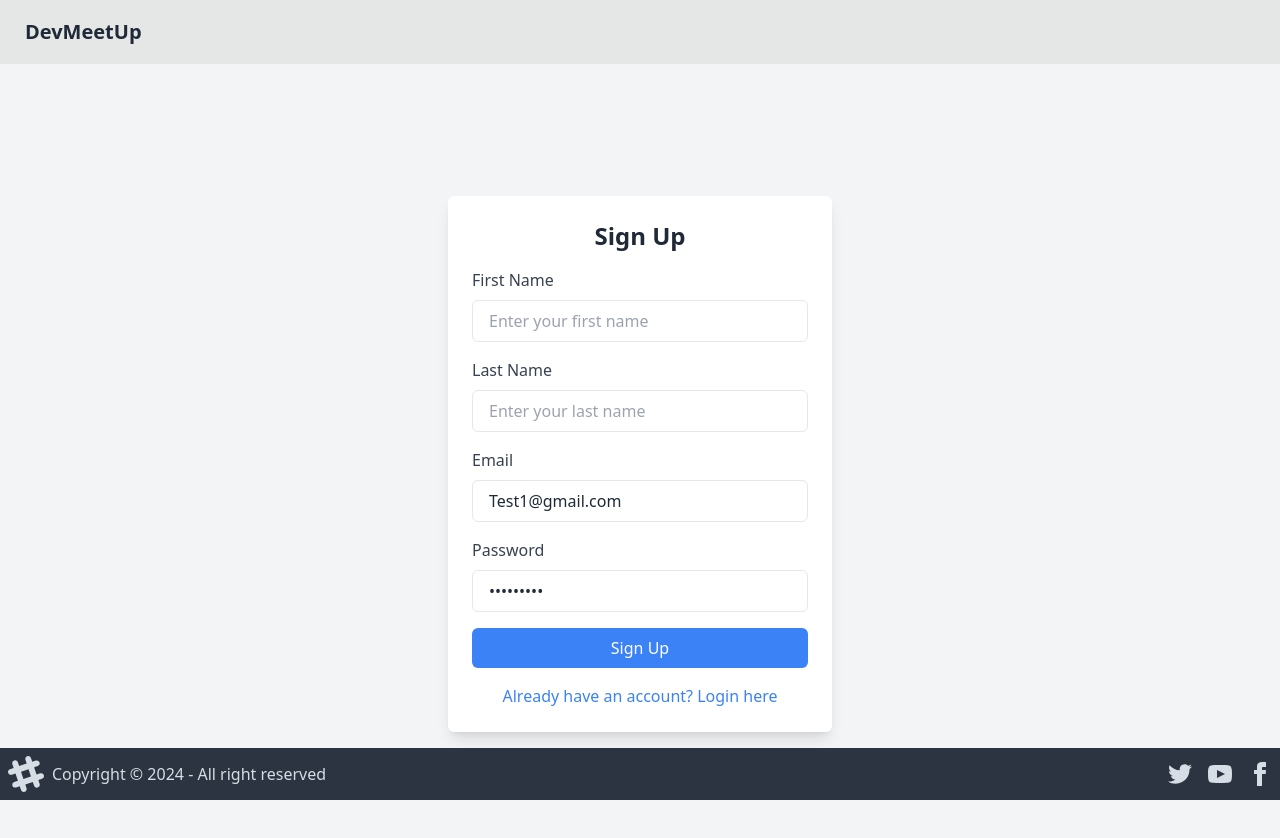
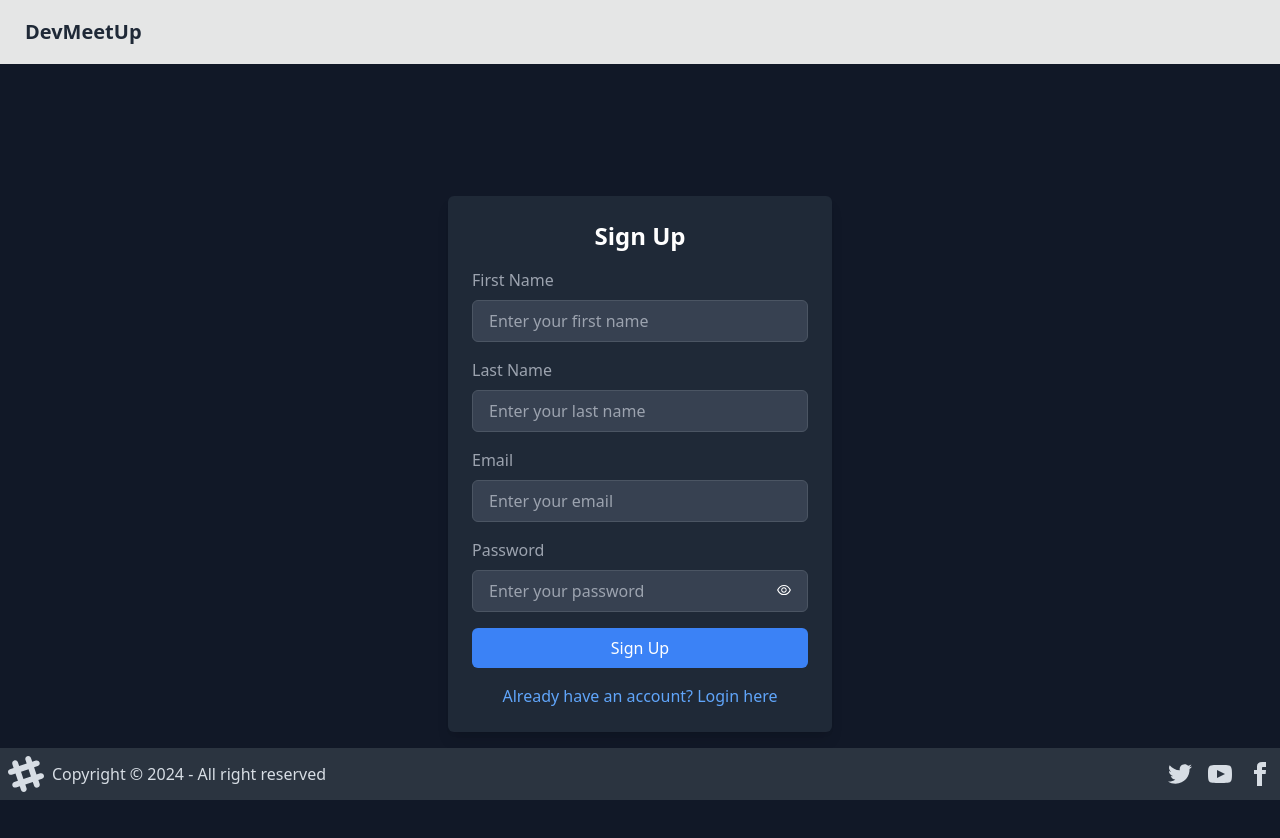
Before and after one commit to SankalpHaritash21/DevMeetUp-_Client, a React (Vite) app: page /login in a window 1280 px wide. Both pictures are taken after a click on the button "Don't have an account? Sign up". Shown: the top 838 px of the page. Built offline with nearby package versions, Linux system fonts and the light colour scheme; no server answers.

Commit message:
fix: redesign Login Page

```diff
--- a/src/components/Login.jsx
+++ b/src/components/Login.jsx
@@ -13,67 +13,81 @@ const Login = () => {
   const [lastName, setLastName] = useState("");
   const [error, setError] = useState("");
   const [success, setSuccess] = useState(false);
-  const [isSignUp, setIsSignUp] = useState(false); // State to toggle between login and sign up forms
-  const [showPassword, setShowPassword] = useState(false); // State to toggle password visibility
+  const [isSignUp, setIsSignUp] = useState(false);
+  const [showPassword, setShowPassword] = useState(false);
   const dispatch = useDispatch();
   const navigate = useNavigate();
 
-  // Signup logic
+  const validateEmail = (email) => /^[^\s@]+@[^\s@]+\.[^\s@]+$/.test(email);
+  const validateName = (name) =>
+    name.trim().length >= 2 &&
+    name.trim().length <= 50 &&
+    /^[a-zA-Z\s-]+$/.test(name);
+
+  const validatePassword = (password) => password.length >= 8;
+
   const handleSignUp = async () => {
     if (!firstName || !lastName || !emailId || !password) {
       setError("Please fill in all fields.");
       return;
     }
 
+    if (!validateEmail(emailId)) {
+      setError("Please enter a valid email address.");
+      return;
+    }
+
+    if (!validateName(firstName) || !validateName(lastName)) {
+      setError(
+        "First and last names must be between 2-50 characters and contain only alphabetic characters, spaces, or hyphens."
+      );
+      return;
+    }
+
+    if (!validatePassword(password)) {
+      setError("Password must be at least 8 characters long.");
+      return;
+    }
+
     try {
       const res = await axios.post(
         `${BASE_URL}/signup`,
-        {
-          firstName,
-          lastName,
-          emailId,
-          password,
-        },
+        { firstName, lastName, emailId, password },
         { withCredentials: true }
       );
-      console.log(res);
-
       setSuccess(true);
       clearFields();
     } catch (err) {
-      console.error("Sign Up error:", err);
       setError(err.response?.data?.message || "Sign Up failed.");
     }
   };
 
-  // Login logic
   const handleLogin = async () => {
     if (!emailId || !password) {
       setError("Please fill in all fields.");
       return;
     }
 
+    if (!validateEmail(emailId)) {
+      setError("Please enter a valid email address.");
+      return;
+    }
+
     try {
       const res = await axios.post(
         `${BASE_URL}/login`,
-        {
-          emailId,
-          password,
-        },
+        { emailId, password },
         { withCredentials: true }
       );
-
       dispatch(addUser(res.data));
       setSuccess(true);
       clearFields();
-      return navigate("/", { replace: true });
+      navigate("/", { replace: true });
     } catch (err) {
-      console.error("Login error:", err);
       setError(err.response?.data?.message || "Login failed.");
     }
   };
 
-  // Clear input fields
   const clearFields = () => {
     setEmail("");
     setPassword("");
@@ -81,7 +95,6 @@ const Login = () => {
     setLastName("");
   };
 
-  // Form submit handler
   const handleSubmit = async (e) => {
     e.preventDefault();
     setError("");
@@ -94,9 +107,15 @@ const Login = () => {
     }
   };
 
+  const toggleForm = () => {
+    setIsSignUp(!isSignUp);
+    setError("");
+    clearFields();
+  };
+
   return (
-    <div className="flex justify-center items-center h-screen bg-gray-100">
-      <div className="w-96 p-6 shadow-lg bg-white rounded-md">
+    <div className="flex justify-center items-center h-screen bg-gray-900 text-white">
+      <div className="w-96 p-6 shadow-lg bg-gray-800 rounded-md">
         <h2 className="text-2xl font-bold mb-4 text-center">
           {isSignUp ? "Sign Up" : "Login"}
         </h2>
@@ -111,28 +130,28 @@ const Login = () => {
           {isSignUp && (
             <>
               <div className="mb-4">
-                <label htmlFor="firstName" className="block text-gray-700 mb-2">
+                <label htmlFor="firstName" className="block text-gray-400 mb-2">
                   First Name
                 </label>
                 <input
                   type="text"
                   id="firstName"
                   placeholder="Enter your first name"
-                  className="w-full px-4 py-2 border rounded-md focus:outline-none focus:ring-2 focus:ring-blue-400"
+                  className="w-full px-4 py-2 bg-gray-700 border border-gray-600 rounded-md focus:outline-none focus:ring-2 focus:ring-blue-500"
                   value={firstName}
                   onChange={(e) => setFirstName(e.target.value)}
                 />
               </div>
 
               <div className="mb-4">
-                <label htmlFor="lastName" className="block text-gray-700 mb-2">
+                <label htmlFor="lastName" className="block text-gray-400 mb-2">
                   Last Name
                 </label>
                 <input
                   type="text"
                   id="lastName"
                   placeholder="Enter your last name"
-                  className="w-full px-4 py-2 border rounded-md focus:outline-none focus:ring-2 focus:ring-blue-400"
+                  className="w-full px-4 py-2 bg-gray-700 border border-gray-600 rounded-md focus:outline-none focus:ring-2 focus:ring-blue-500"
                   value={lastName}
                   onChange={(e) => setLastName(e.target.value)}
                 />
@@ -141,27 +160,28 @@ const Login = () => {
           )}
 
           <div className="mb-4">
-            <label htmlFor="email" className="block text-gray-700 mb-2">
+            <label htmlFor="email" className="block text-gray-400 mb-2">
               Email
             </label>
             <input
               type="email"
               id="email"
               placeholder="Enter your email"
-              className="w-full px-4 py-2 border rounded-md focus:outline-none focus:ring-2 focus:ring-blue-400"
+              className="w-full px-4 py-2 bg-gray-700 border border-gray-600 rounded-md focus:outline-none focus:ring-2 focus:ring-blue-500"
               value={emailId}
               onChange={(e) => setEmail(e.target.value)}
             />
           </div>
+
           <div className="mb-4 relative">
-            <label htmlFor="password" className="block text-gray-700 mb-2">
+            <label htmlFor="password" className="block text-gray-400 mb-2">
               Password
             </label>
             <input
-              type={showPassword ? "text" : "password"} // Toggle input type
+              type={showPassword ? "text" : "password"}
               id="password"
               placeholder="Enter your password"
-              className="w-full px-4 py-2 border rounded-md focus:outline-none focus:ring-2 focus:ring-blue-400"
+              className="w-full px-4 py-2 bg-gray-700 border border-gray-600 rounded-md focus:outline-none focus:ring-2 focus:ring-blue-500"
               value={password}
               onChange={(e) => setPassword(e.target.value)}
             />
@@ -184,8 +204,8 @@ const Login = () => {
         <div className="text-center mt-4">
           <button
             type="button"
-            onClick={() => setIsSignUp(!isSignUp)}
-            className="text-blue-500 hover:underline"
+            onClick={toggleForm}
+            className="text-blue-400 hover:underline"
           >
             {isSignUp
               ? "Already have an account? Login here"
--- a/src/components/NavBar.jsx
+++ b/src/components/NavBar.jsx
@@ -12,14 +12,14 @@ const NavBar = () => {
   const handleLogout = async () => {
     await axios.post(`${BASE_URL}/logout`, {}, { withCredentials: true });
     dispatch(removeUser());
-    navigate("/login", { replace: true });
+    return navigate("/login", { replace: true });
   };
 
   const handleHomeClick = () => {
     if (user) {
-      navigate("/", { replace: true });
+      return navigate("/", { replace: true });
     } else {
-      navigate("/login", { replace: true });
+      return navigate("/login", { replace: true });
     }
   };
 
```
